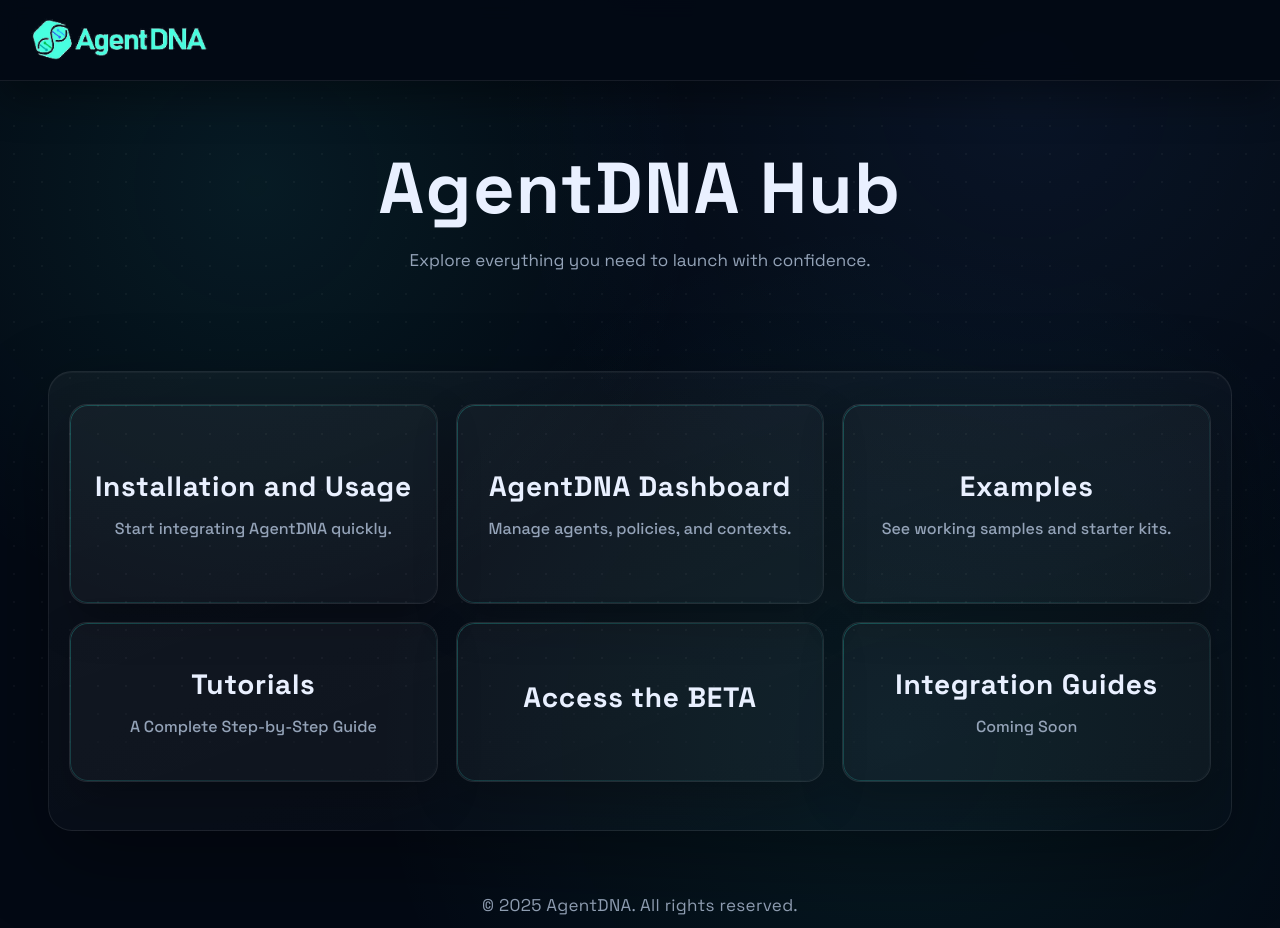
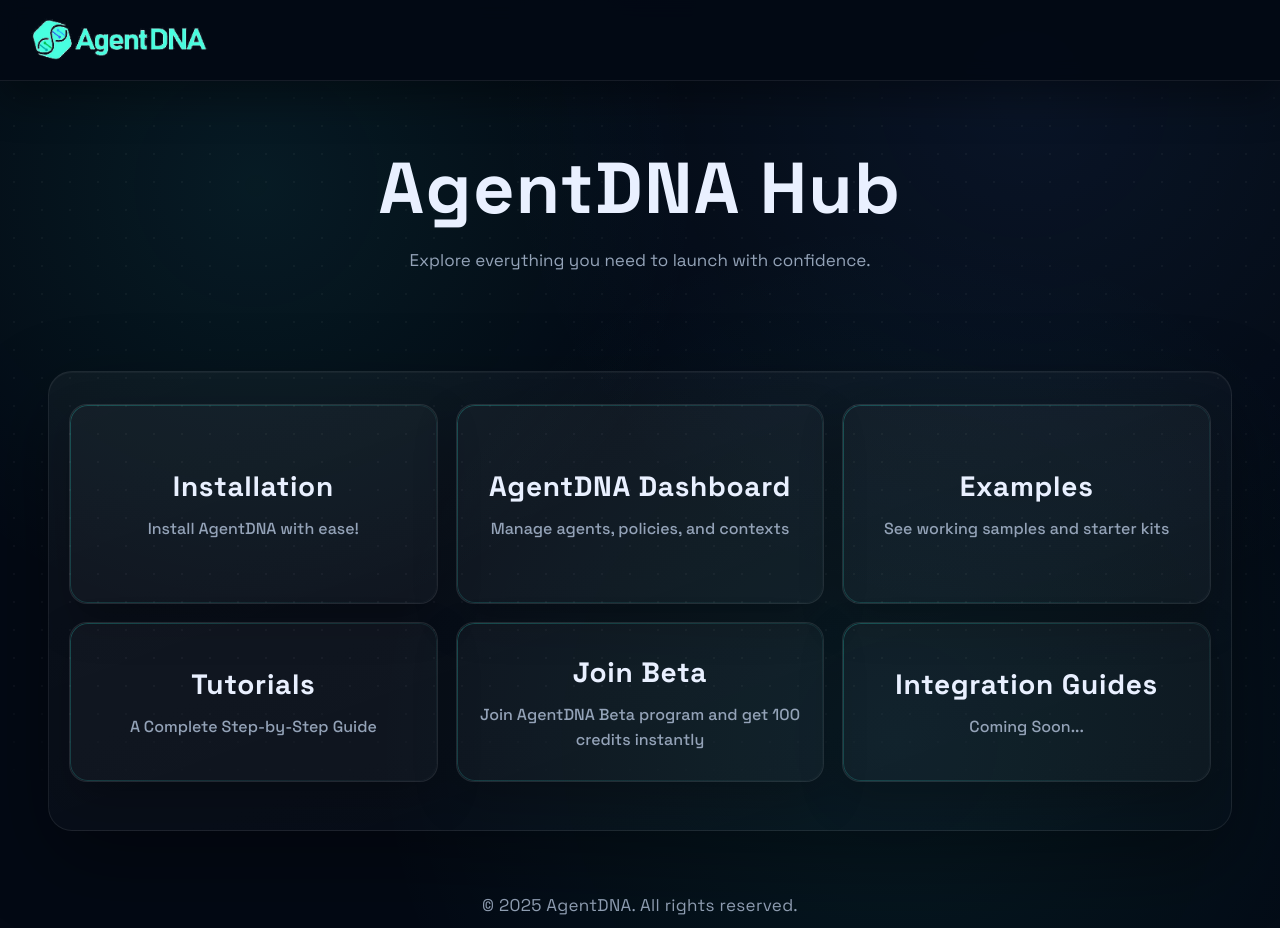
Before and after one commit to rubixchain/agentdna-hub, a React (Vite) app: page / in a window 1280 px wide. Built offline with nearby package versions, Linux system fonts and the light colour scheme.

Commit message:
edit AgentDNA Hub tab names

```diff
--- a/src/App.tsx
+++ b/src/App.tsx
@@ -31,18 +31,18 @@
 
 const cards = [
   {
-    title: 'Installation and Usage',
-    description: 'Start integrating AgentDNA quickly.',
+    title: 'Installation',
+    description: 'Install AgentDNA with ease!',
     href: '/install',
   },
   {
     title: 'AgentDNA Dashboard',
-    description: 'Manage agents, policies, and contexts.',
+    description: 'Manage agents, policies, and contexts',
     href: 'https://dashboard.agentdna.io/',
   },
   {
     title: 'Examples',
-    description: 'See working samples and starter kits.',
+    description: 'See working samples and starter kits',
     href: '/agents',
   },
   {
@@ -51,12 +51,13 @@
     href: '/tutorials',
   },
   {
-    title: 'Access the BETA',
+    title: 'Join Beta',
+    description: "Join AgentDNA Beta program and get 100 credits instantly",
     href: 'https://agentdna.io/beta',
   },
   {
     title: 'Integration Guides',
-    description: 'Coming Soon',
+    description: 'Coming Soon...',
     href: '#integrations',
   },
 ]
```
